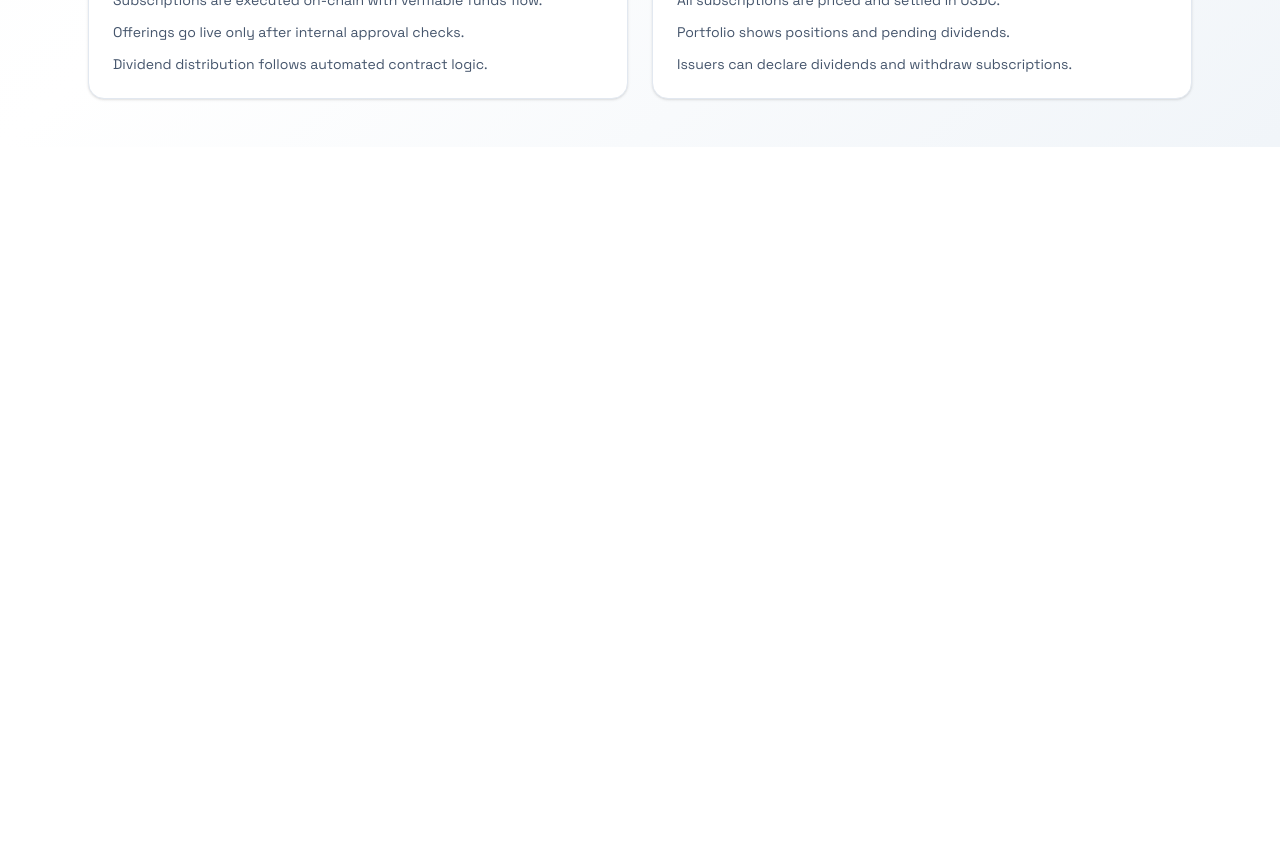
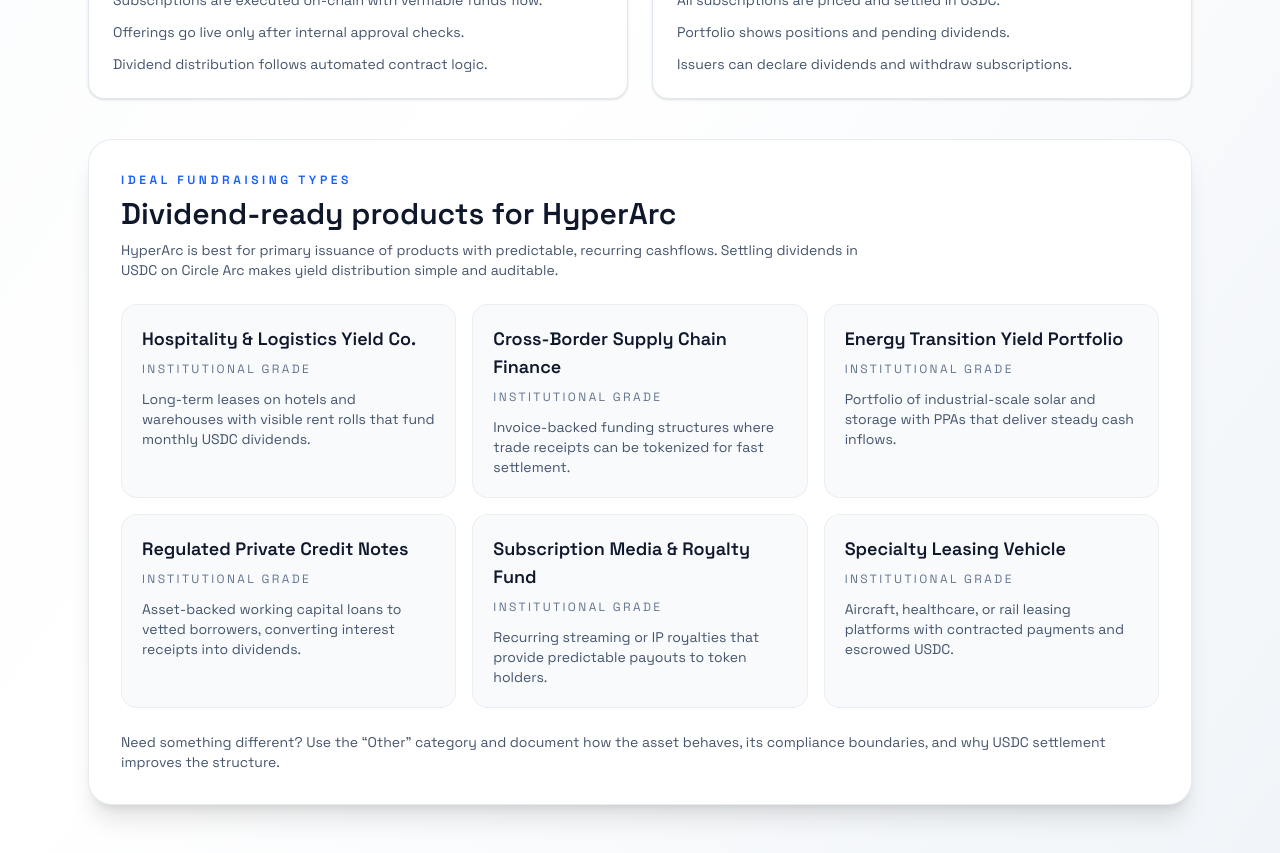
Before and after one commit to 0xChainHacker/HyperArc, a Next.js app in the folder frontend/: page /guide in a window 1280 px wide. Shown: the part 960-1813 px from the top of the page. Before the commit the page ends 1107 px from the top, so only its background shows below. Built offline with nearby package versions, Linux system fonts and the light colour scheme.

Commit message:
chore(frontend): update demo page

```diff
--- a/frontend/app/guide/page.tsx
+++ b/frontend/app/guide/page.tsx
@@ -101,6 +101,53 @@
             </ul>
           </div>
         </section>
+
+        <section className="rounded-3xl border border-slate-200/80 dark:border-slate-800 bg-white dark:bg-slate-900/70 p-6 md:p-8 shadow-xl">
+          <div className="flex flex-col gap-2">
+            <p className="text-xs font-semibold uppercase tracking-[0.3em] text-blue-600 dark:text-blue-300">Ideal Fundraising Types</p>
+            <h2 className="text-3xl font-semibold text-slate-900 dark:text-white">Dividend-ready products for HyperArc</h2>
+            <p className="text-sm text-slate-600 dark:text-slate-300 max-w-3xl">
+              HyperArc is best for primary issuance of products with predictable, recurring cashflows. Settling dividends in USDC on Circle Arc makes yield distribution simple and auditable.
+            </p>
+          </div>
+          <div className="mt-6 grid grid-cols-1 md:grid-cols-3 gap-4">
+            {[
+              {
+                title: 'Hospitality & Logistics Yield Co.',
+                desc: 'Long-term leases on hotels and warehouses with visible rent rolls that fund monthly USDC dividends.',
+              },
+              {
+                title: 'Cross-Border Supply Chain Finance',
+                desc: 'Invoice-backed funding structures where trade receipts can be tokenized for fast settlement.',
+              },
+              {
+                title: 'Energy Transition Yield Portfolio',
+                desc: 'Portfolio of industrial-scale solar and storage with PPAs that deliver steady cash inflows.',
+              },
+              {
+                title: 'Regulated Private Credit Notes',
+                desc: 'Asset-backed working capital loans to vetted borrowers, converting interest receipts into dividends.',
+              },
+              {
+                title: 'Subscription Media & Royalty Fund',
+                desc: 'Recurring streaming or IP royalties that provide predictable payouts to token holders.',
+              },
+              {
+                title: 'Specialty Leasing Vehicle',
+                desc: 'Aircraft, healthcare, or rail leasing platforms with contracted payments and escrowed USDC.',
+              },
+            ].map((item) => (
+              <div key={item.title} className="rounded-2xl border border-slate-200/60 dark:border-slate-800 bg-slate-50 dark:bg-slate-900/40 p-5">
+                <h3 className="text-lg font-semibold text-slate-900 dark:text-white">{item.title}</h3>
+                <p className="mt-2 text-xs uppercase tracking-[0.2em] text-slate-500 dark:text-slate-400">Institutional grade</p>
+                <p className="mt-3 text-sm text-slate-600 dark:text-slate-300">{item.desc}</p>
+              </div>
+            ))}
+          </div>
+          <p className="mt-6 text-sm text-slate-600 dark:text-slate-300">
+            Need something different? Use the “Other” category and document how the asset behaves, its compliance boundaries, and why USDC settlement improves the structure.
+          </p>
+        </section>
       </main>
     </div>
   );
--- a/frontend/app/page.tsx
+++ b/frontend/app/page.tsx
@@ -1448,8 +1448,11 @@
                             >
                               <option>Real Estate</option>
                               <option>Venture Capital</option>
-                              <option>Energy</option>
+                              <option>Renewable Energy</option>
                               <option>Infrastructure</option>
+                              <option>Private Credit</option>
+                              <option>Technology</option>
+                              <option>Other</option>
                             </select>
                           </div>
 
```
